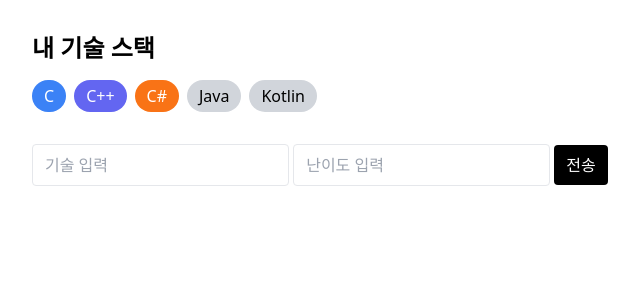
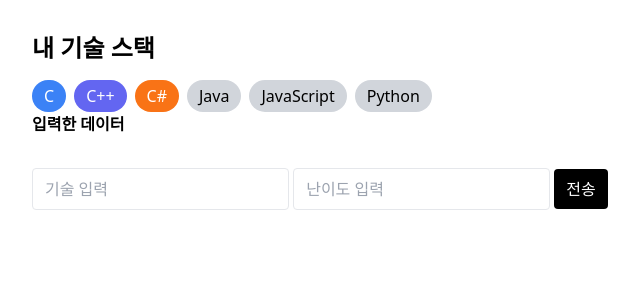
Before and after one commit to hyw18/hello, a Flask app: page / in a window 1280 px wide. Shown: the top 300 px of the page, without its empty margins (0-640 px from the left). Run offline with Flask 3, Linux system fonts and the light colour scheme; some libraries are stand-ins or nearby versions.

Commit message:
4.21항쟁

```diff
--- a/app.py
+++ b/app.py
@@ -1,19 +1,23 @@
-from flask import Flask, render_template, request
+from flask import Flask, render_template, request, redirect
 
 app = Flask(__name__)
+messages = []
 
 @app.route('/')
 def home():
-    skills = [
-        "C", "C++", "C#", "Java", "Kotlin"
+    skill = [
+        "C", "C++", "C#", "Java",
+        "JavaScript",
+        "Python"
     ]
-    return render_template('index.html', data=skills)
+    return render_template('index.html', data=skill, messages=messages)
 
 @app.route('/send', methods=['POST'])
 def send():
     skill = request.form.get('skill')
     level = request.form.get('level')
-    return skill + " " + level
+    messages.append(skill + " / " + level)
+    return redirect('/')
 
 if __name__ == "__main__":
     app.run(host="0.0.0.0", port=5000, debug=True)
--- a/templates/index.html
+++ b/templates/index.html
@@ -20,6 +20,12 @@
             {% endif %}
         {% endfor %}
     </div>
+    <div>
+        <h2 class="mt9 text=xl font-bold">입력한 데이터</h2>
+        {% for item in messages %}
+            <div class="bg-green-200 p-2 m-2 rounded">{{ item }}</div>
+        {% endfor %}
+    </div>
     <form action="/send" method="POST" class="mt-8">
         <input type="text" name="skill" placeholder="기술 입력" class="border px-3 py-2 rounded">
         <input type="text" name="level" placeholder="난이도 입력" class="border px-3 py-2 rounded">
```
Also changed, not shown: README.md.
